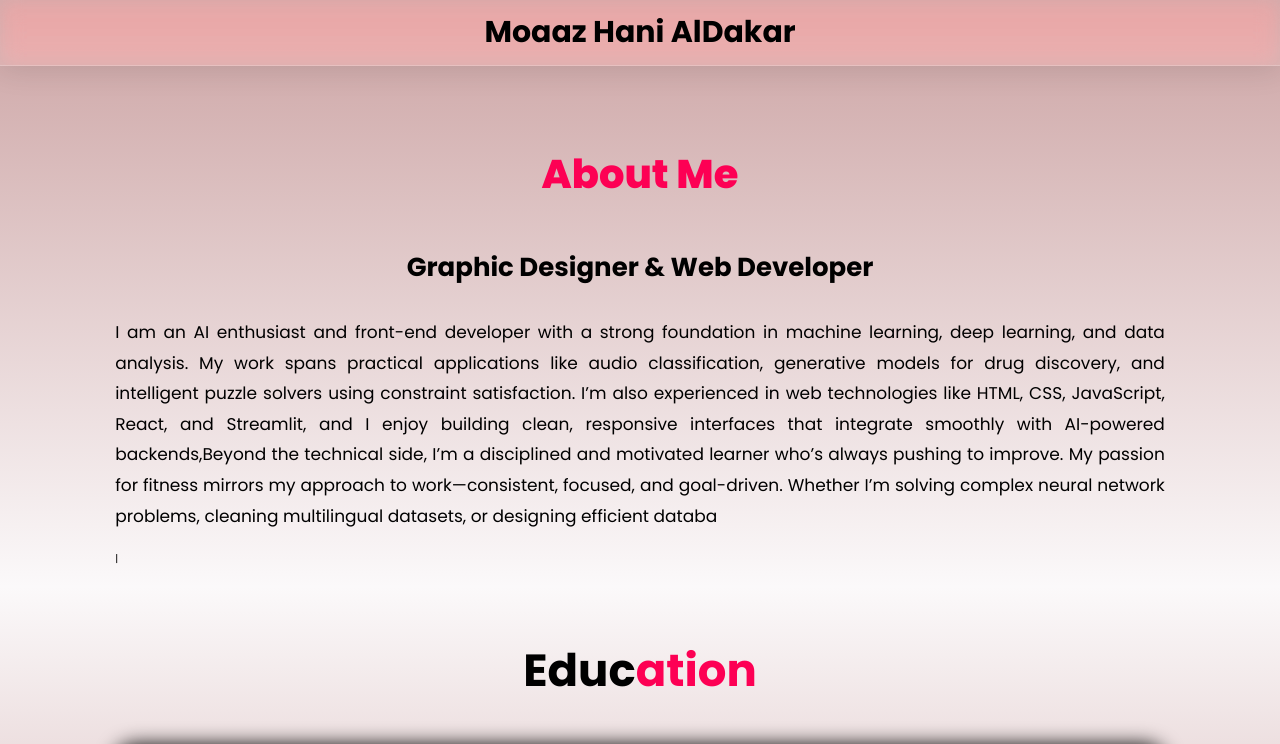
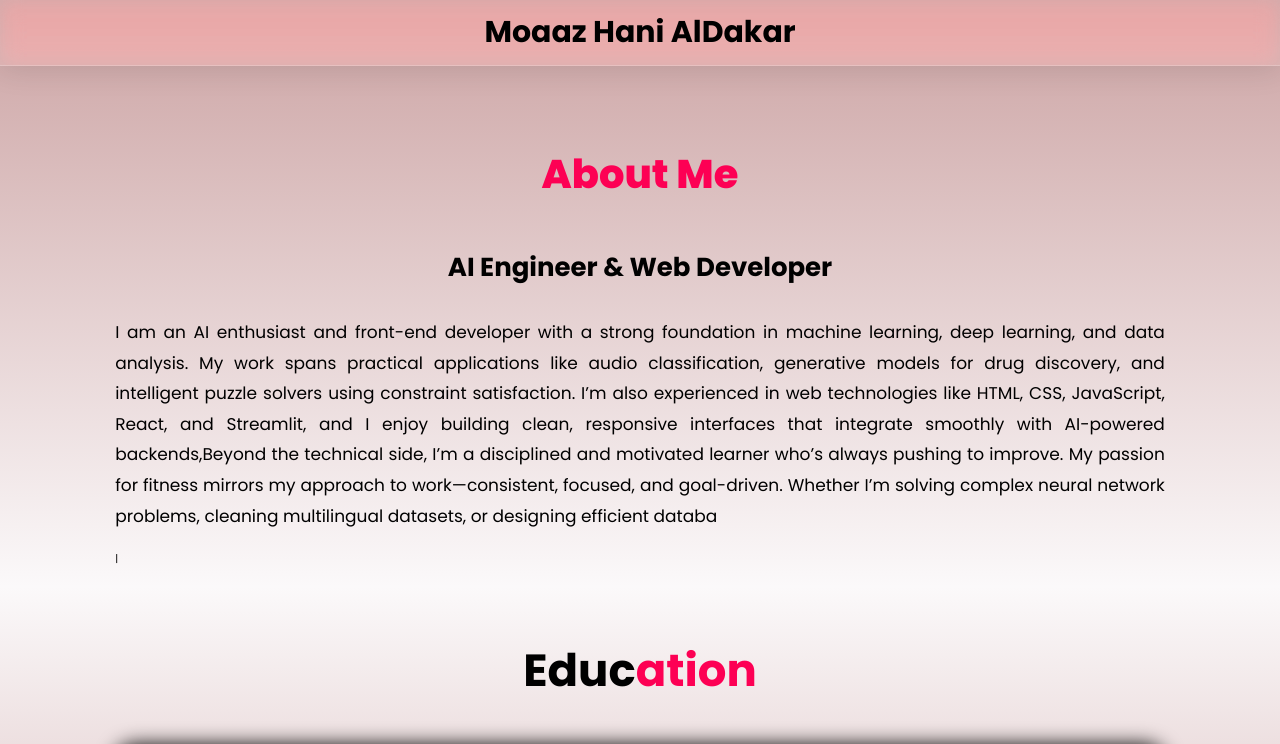
Before and after one commit to moaazaldakar4/personalwebsite, a plain HTML site: page about.html in a window 1280 px wide. Shown: the top 744 px of the page. Drawn offline with nearby package versions, Linux system fonts and the light colour scheme.

Commit message:
Update about.html

```diff
--- a/about.html
+++ b/about.html
@@ -21,7 +21,7 @@
 
         <div class="about-content">
             <h2 class="heading">About <span>Me</span></h2>
-            <h3>Graphic Designer & Web Developer</h3>
+            <h3>AI Engineer & Web Developer</h3>
             <p style="text-align:justify" class="text"></p>
 
         </div>
```
